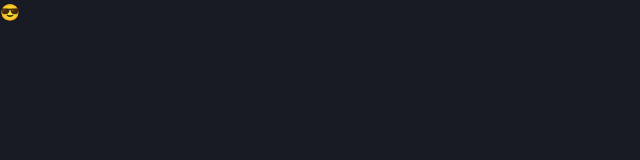
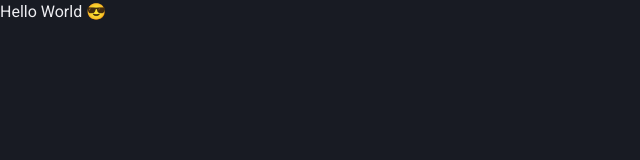
Before and after one commit to 1SyuLi/dashGo, a Next.js app: page / in a window 1280 px wide. Shown: the top 160 px of the page, without its empty margins (0-640 px from the left). Built offline with nearby package versions, Linux system fonts and the light colour scheme.

Commit message:
chakra font cconfig

```diff
--- /dev/null
+++ b/src/pages/_document.tsx
@@ -0,0 +1,20 @@
+import Document, { Head, Html, Main, NextScript } from 'next/document';
+
+export default class MyDocument extends Document {
+    render() {
+
+        return (
+            <Html>
+                <Head>
+                    <link rel="preconnect" href="https://fonts.googleapis.com" />
+                    <link rel="preconnect" href="https://fonts.gstatic.com" crossOrigin='' />
+                    <link href="https://fonts.googleapis.com/css2?family=Roboto:wght@400;500;700&display=swap" rel="stylesheet" />
+                </Head>
+                <body>
+                    <Main />
+                    <NextScript />
+                </body>
+            </Html>
+        )
+    }
+}
--- a/src/pages/index.tsx
+++ b/src/pages/index.tsx
@@ -11,7 +11,7 @@
             <Head>
                 <title>Home | dashGo</title>
             </Head>
-            <h1>😎</h1>
+            <h1>Hello World 😎</h1>
         </>
     )
 }
--- a/src/styles/theme.ts
+++ b/src/styles/theme.ts
@@ -17,6 +17,10 @@
             "50": "#EEEEF2",
         },
     },
+    fonts: {
+        heading: 'Roboto',
+        body: 'Roboto',
+    },
     styles: {
         global: {
             body: {
```
